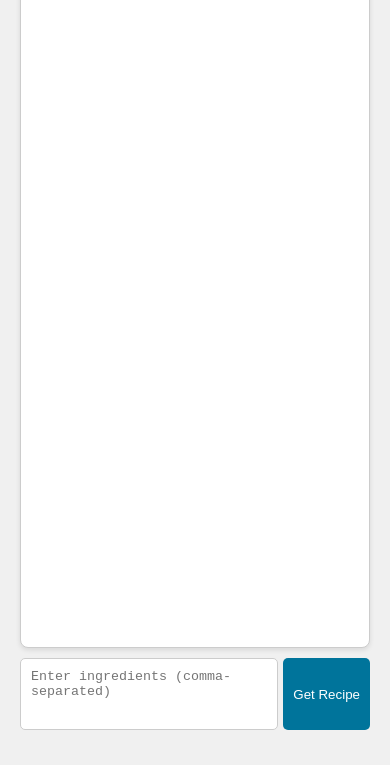
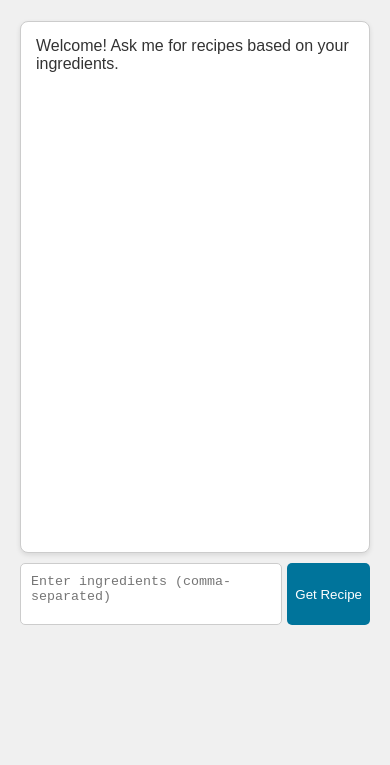
Before and after one commit to heytanix/HostelFoodBot, a plain HTML site: page index.html in a window 390 px wide. Shown: the part 119-884 px from the top of the page. Drawn offline with Linux system fonts and the light colour scheme.

Commit message:
Update index.html

```diff
--- a/index.html
+++ b/index.html
@@ -154,6 +154,22 @@
                 transform: translateY(-10px);
             }
         }
+
+        /* Media Queries for Mobile Optimization */
+        @media (max-width: 600px) {
+            .chat-output {
+                height: 500px; /* Adjust height for smaller screens */
+            }
+            .message {
+                font-size: 1em; /* Smaller font size for mobile */
+            }
+            .input-container textarea {
+                height: 40px; /* Adjust height for smaller screens */
+            }
+            .input-container button {
+                padding: 8px; /* Smaller button padding */
+            }
+        }
     </style>
 </head>
 <body>
```
